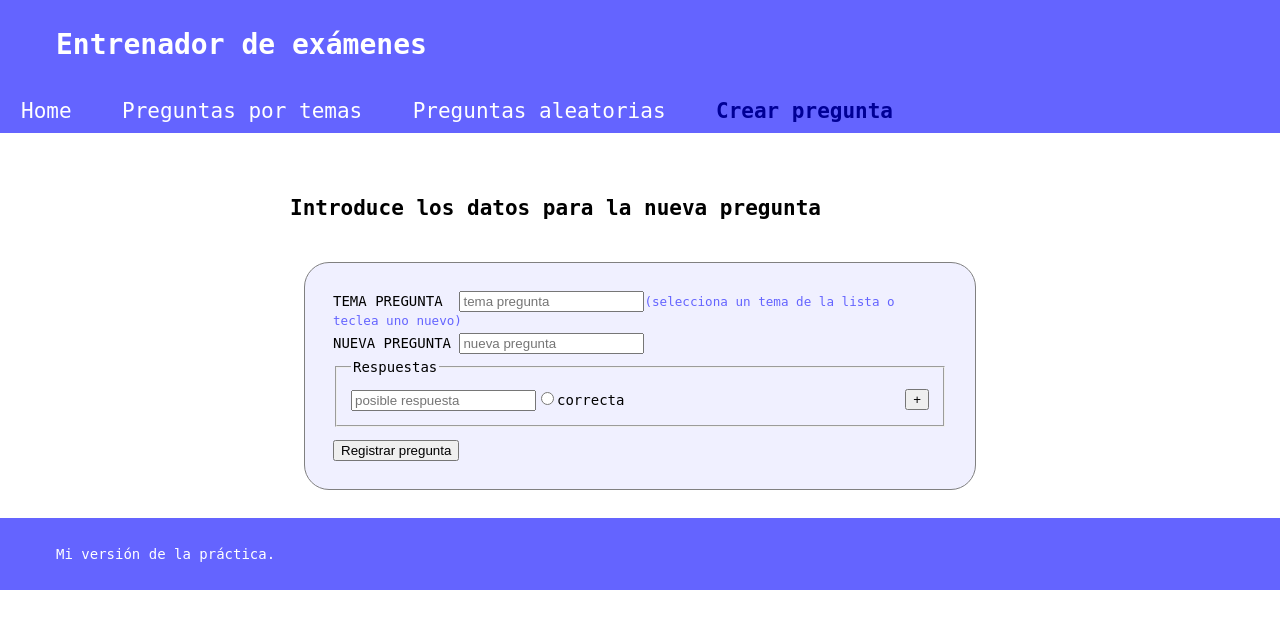
After one commit to raimoncarbonell/entrenador, a PHP site: page /view/formnewquestion.php in a window 1280 px wide. The commit adds this page. Shown: the top 629 px of the page. Run offline with PHP 8.4, Linux system fonts and the light colour scheme; the template is opened without the code that fills it, so the values that code supplies are empty.

Commit message:
opción de crear preguntas añadida

```diff
--- a/index.php
+++ b/index.php
@@ -1,6 +1,7 @@
 <?php
   require "vendor/autoload.php";
   require "control/controler.php";
+  require "control/controlernewquestion.php";
   require "model/preguntas.php";
 
   use Slim\Views\PhpRenderer;
@@ -12,12 +13,15 @@
   $con['model'] = new Pregunta();
   $con['urlbase'] = "/oscar/entrenador";
 
+  //URLs para crear nuevas preguntas
+  $app->get("/pregunta/nueva", "\ControlerNewQuestions:cargarFormulario");
+  $app->post("/pregunta/nueva", "\ControlerNewQuestions:createNewQuestion");
+
   //URLs publicas
   $app->get("/", "\Controler:cargarHome");
   $app->get("/temas", "\Controler:cargarTemas");
   $app->get("/pregunta/{tema}", "\Controler:cargarPregunta");
   $app->get("/pregunta/{tema}/validar/{idpregunta}", "\Controler:validarRespuesta");
 
-
   $app->run();
  ?>
--- a/view/css/estilos.css
+++ b/view/css/estilos.css
@@ -59,6 +59,7 @@ main{
 
 form label{
   display: block;
+  margin-bottom: 5px;
 }
 
 form h3{
@@ -68,3 +69,39 @@ form h3{
 form input[type="submit"] {
   margin-top: 1em;
 }
+
+#mas{
+  float:right;
+}
+
+fieldset{
+  padding: 1em;
+}
+
+#newquestion span{
+  font-size: 0.9em;
+  color: rgb(100,100,255);
+}
+
+.msg{
+  border: 1px solid orange;
+  border-radius: 10px;
+  box-shadow: 3px 3px 5px orange;
+  padding: 0.5em;
+  font-size: 1.5em;
+}
+
+.msg .button{
+  border: 1px solid orange;
+  color: orange;
+  float:right;
+  padding: 3px;
+  font-size: 0.7em;
+  border-radius: 5px;
+}
+
+.msg .button:hover{
+  box-shadow: 0 0 5px orange inset;
+  color: black;
+  cursor: pointer;
+}
--- /dev/null
+++ b/view/formnewquestion.php
@@ -0,0 +1,50 @@
+<!DOCTYPE html>
+<html lang="es">
+  <head>
+    <meta charset="utf-8">
+    <title>Entrenador de exámenes</title>
+    <link href="<?php echo $data['urlbase']; ?>/view/css/estilos.css" rel="stylesheet">
+    <script src="<?php echo $data['urlbase']; ?>/view/js/utils.js"></script>
+  </head>
+  <body>
+    <header>
+      <h1>Entrenador de exámenes</h1>
+    </header>
+    <nav>
+      <ul>
+        <li><a href="<?php echo $data['urlbase']; ?>">Home</a></li>
+        <li><a href="<?php echo $data['urlbase']; ?>/index.php/temas">Preguntas por temas</a></li>
+        <li><a href="<?php echo $data['urlbase']; ?>/index.php/pregunta/aleatoria">Preguntas aleatorias</a></li>
+        <li><a class="actual" href="<?php echo $data['urlbase']; ?>/index.php/pregunta/nueva">Crear pregunta</a></li>
+      </ul>
+    </nav>
+    <main>
+      <?php
+        if(isset($data['msg'])){
+          echo "<section class='msg'><span class='button' onclick='cierra(\".msg\");'>x</span>${data['msg']}</section>";
+        }
+      ?>
+      <h2>Introduce los datos para la nueva pregunta</h2>
+      <form id="newquestion" method="post" action="<?php echo $data['urlbase']; ?>/index.php/pregunta/nueva" class="destacado">
+        <datalist id="temas">
+          <?php
+          foreach ($data['temas'] as $tema) {
+            echo "<option value='${tema['titulo']}'>";
+          }
+          ?>
+        </datalist>
+        <label>TEMA PREGUNTA &nbsp;<input type="text" name="tema" list="temas" placeholder="tema pregunta"><span>(selecciona un tema de la lista o teclea uno nuevo)</span></label>
+        <label>NUEVA PREGUNTA <input type="text" name="pregunta" placeholder="nueva pregunta"></label>
+        <fieldset>
+          <legend>Respuestas</legend>
+          <input type="button" id="mas" value="+" onclick="nuevoInputRespuesta();">
+          <input type="text" name="respuestas[]" placeholder="posible respuesta"><input type="radio" name="correcta" value="0">correcta
+        </fieldset>
+        <input type="submit" value="Registrar pregunta">
+      </form>
+    </main>
+    <footer>
+      Mi versión de la práctica.
+    </footer>
+  </body>
+</html>
--- a/view/home.php
+++ b/view/home.php
@@ -14,6 +14,7 @@
         <li><a class="actual" href="<?php echo $data['urlbase']; ?>">Home</a></li>
         <li><a href="<?php echo $data['urlbase']; ?>/index.php/temas">Preguntas por temas</a></li>
         <li><a href="<?php echo $data['urlbase']; ?>/index.php/pregunta/aleatoria">Preguntas aleatorias</a></li>
+        <li><a href="<?php echo $data['urlbase']; ?>/index.php/pregunta/nueva">Crear Pregunta</a></li>
       </ul>
     </nav>
     <main>
--- /dev/null
+++ b/view/js/utils.js
@@ -0,0 +1,23 @@
+var inputsRespuesta = 1;
+
+function nuevoInputRespuesta(){
+  var inp = document.createElement("input");
+  inp.type="text"; inp.name="respuestas[]"; inp.placeholder="posible respuesta";
+
+  var rad = document.createElement("input");
+  rad.type="radio"; rad.name="correcta"; rad.value=""+inputsRespuesta;
+
+  var txt = document.createTextNode("correcta");
+
+  var contenedor = document.querySelector("#newquestion fieldset");
+  contenedor.appendChild(document.createElement("br"));
+  contenedor.appendChild(inp);
+  contenedor.appendChild(rad);
+  contenedor.appendChild(txt);
+
+  inputsRespuesta++;
+}
+
+function cierra(selector){
+  document.querySelector(selector).style.display="none";
+}
--- a/view/pregunta.php
+++ b/view/pregunta.php
@@ -14,6 +14,7 @@
         <li><a href="<?php echo $data['urlbase']; ?>">Home</a></li>
         <li><a <?php if($data['tema_url']!="aleatoria") echo 'class="actual"'; ?> href="<?php echo $data['urlbase']; ?>/index.php/temas">Preguntas por temas</a></li>
         <li><a <?php if($data['tema_url']=="aleatoria") echo 'class="actual"'; ?> href="<?php echo $data['urlbase']; ?>/index.php/pregunta/aleatoria">Preguntas aleatorias</a></li>
+        <li><a href="<?php echo $data['urlbase']; ?>/index.php/pregunta/nueva">Crear Pregunta</a></li>
       </ul>
     </nav>
     <main>
@@ -26,6 +27,7 @@
       <p><strong>tema: </strong><?php echo $data['tema']; ?></p>
       <?php if($data['pregunta']!=""){ ?>
         <form method="get" action="<?php echo "${data['urlbase']}/index.php/pregunta/${data['tema_url']}/validar/${data['id']}" ?>" class="destacado">
+          <h3><?php echo $data['pregunta']; ?></h3>
           <?php
             foreach ($data['respuestas'] as $r) {
               echo "<label><input type='radio' name='respuesta' value='${r["id"]}'>${r["respuesta"]}</label>";
@@ -41,7 +43,6 @@
       <?php } else { ?>
         <p>No hay preguntas.</p>
       <?php } ?>
-      <?php print_r($data); ?>
     </main>
     <footer>
       Mi versión de la práctica.
--- a/view/temas.php
+++ b/view/temas.php
@@ -14,6 +14,7 @@
         <li><a href="<?php echo $data['urlbase']; ?>">Home</a></li>
         <li><a class="actual" href="<?php echo $data['urlbase']; ?>/index.php/temas">Preguntas por temas</a></li>
         <li><a href="<?php echo $data['urlbase']; ?>/index.php/pregunta/aleatoria">Preguntas aleatorias</a></li>
+        <li><a href="<?php echo $data['urlbase']; ?>/index.php/pregunta/nueva">Crear Pregunta</a></li>
       </ul>
     </nav>
     <main>
--- a/view/validar.php
+++ b/view/validar.php
@@ -14,6 +14,7 @@
         <li><a href="<?php echo $data['urlbase']; ?>">Home</a></li>
         <li><a <?php if($data['tema_url']!="aleatoria") echo 'class="actual"'; ?> href="<?php echo $data['urlbase']; ?>/index.php/temas">Preguntas por temas</a></li>
         <li><a <?php if($data['tema_url']=="aleatoria") echo 'class="actual"'; ?> href="<?php echo $data['urlbase']; ?>/index.php/pregunta/aleatoria">Preguntas aleatorias</a></li>
+        <li><a href="<?php echo $data['urlbase']; ?>/index.php/pregunta/nueva">Crear Pregunta</a></li>
       </ul>
     </nav>
     <main>
```
Also changed, not shown: control/controlernewquestion.php (added, +32 -0 lines), model/preguntas.php (+41 -0 lines).
